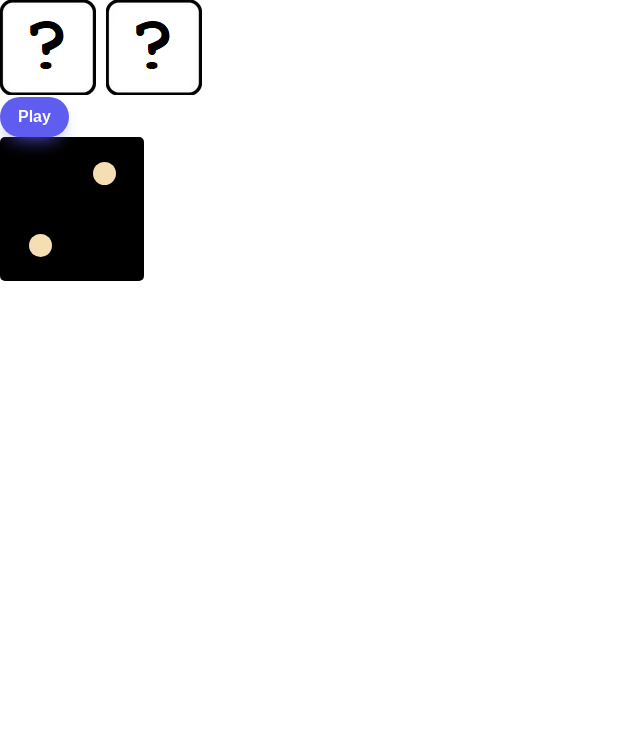
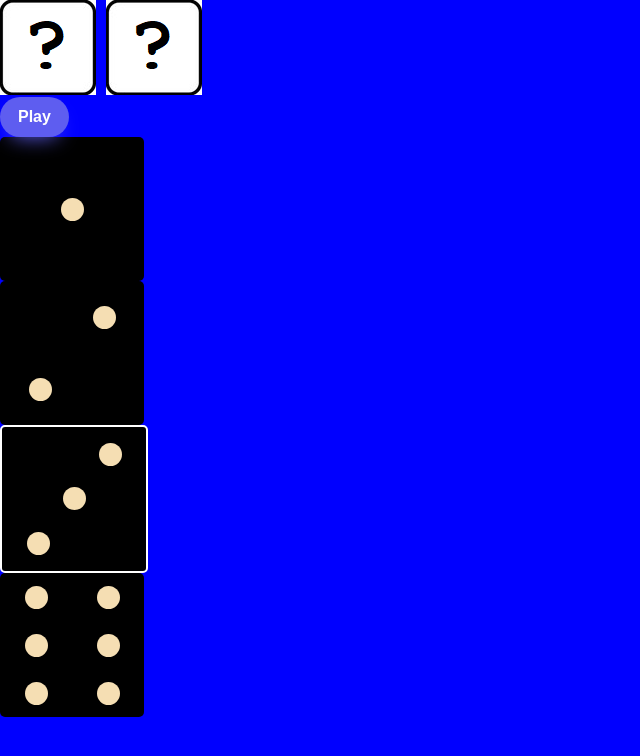
Before and after one commit to pabllot/cricket, a React (Vite) app: page / in a window 1280 px wide. Shown: the top 756 px of the page, without its empty margins (0-640 px from the left). Built offline with nearby package versions, Linux system fonts and the light colour scheme.

Commit message:
Dice Three created

```diff
--- /dev/null
+++ b/src/components/Dice/Three/Three.jsx
@@ -0,0 +1,15 @@
+import React from 'react'
+
+import { Container } from './styles'
+
+const Three = () => {
+  return (
+    <Container>
+        <div className='diceTop'></div>
+        <div className='diceCenter'></div>
+        <div className='diceBottom'></div>
+    </Container>
+  )
+}
+
+export default Three
--- /dev/null
+++ b/src/components/Dice/Three/styles.jsx
@@ -0,0 +1,37 @@
+import styled from "styled-components"
+
+export const Container = styled.div`
+width: 9rem;
+height: 9rem;
+border-radius: 5px;
+background: black;
+display: flex;
+flex-direction: column;
+align-items: center;
+justify-content: space-around;
+border: 2px solid white;
+
+.diceTop {
+    width: 23px;
+    height: 23px;
+    border-radius: 50%;
+    background: wheat;
+    margin-left: 4.5rem;
+    margin-top: 5px;
+}
+.diceBottom {
+    width: 23px;
+    height: 23px;
+    border-radius: 50%;
+    background: wheat;
+    margin-right: 4.5rem;
+    margin-bottom: 5px;
+}
+.diceCenter {
+    width: 23px;
+    height: 23px;
+    border-radius: 50%;
+    background: wheat;
+
+}
+`
--- a/src/components/Main.jsx
+++ b/src/components/Main.jsx
@@ -12,6 +12,7 @@ import six from '../assets/six.png'
 import Six from './Dice/Six/Six'
 import One from './Dice/One/One'
 import Two from './Dice/Two/Two'
+import Three from './Dice/Three/Three'
 
 
 const Main = () => {
@@ -82,7 +83,10 @@ const Main = () => {
         <button className={`btn ${!showPlay ? '' : 'hidden'}`} onClick={play}>Play</button>
         <button className={`btn ${!showAccept ? '' : 'hidden'}`}onClick={accepted}>Accept</button>
         <button className={`btn ${!showDefy ? '' : 'hidden'}`} onClick={doubted}>Defy</button>
+        <One />
         <Two />
+        <Three />
+        <Six />
     </Container>
   )
 }
--- a/src/components/styles.jsx
+++ b/src/components/styles.jsx
@@ -3,7 +3,7 @@ import styled from "styled-components"
 export const Container = styled.div`
     width: 700;
     height: 100vh;
-    background-color: white;
+    background-color: blue;
     position: relative;
 
     .current {
```
